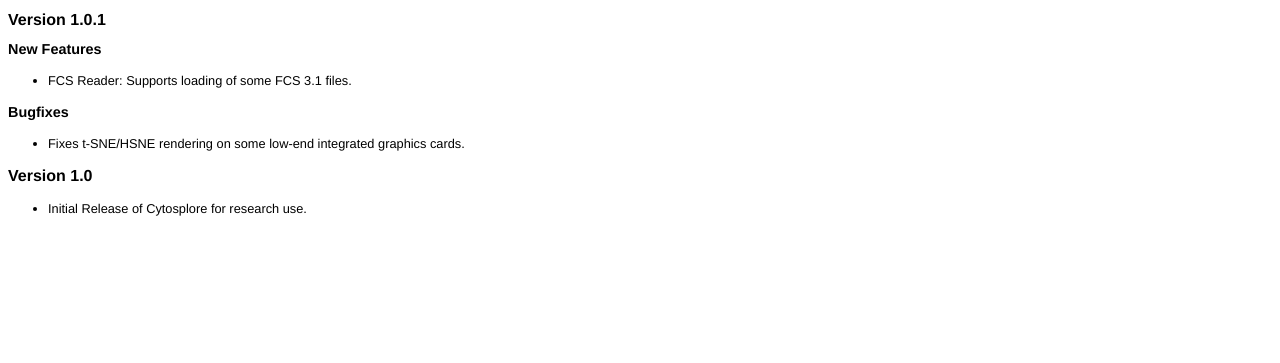
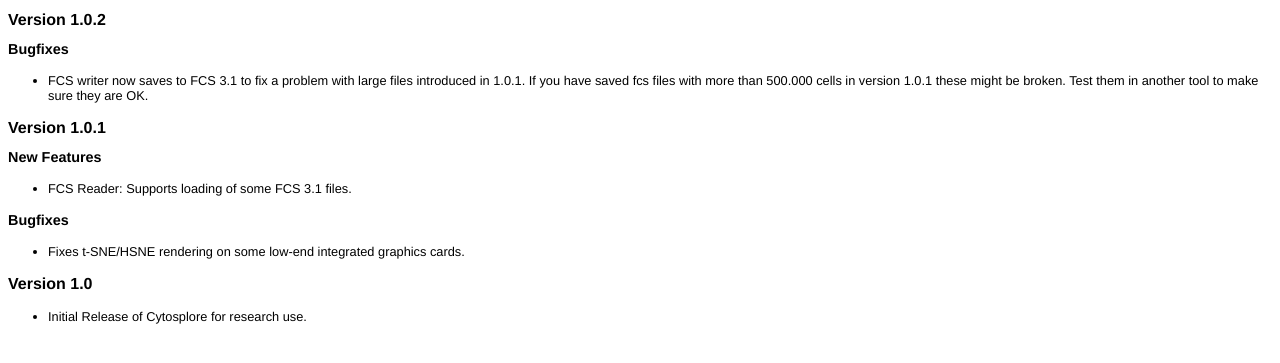
Before and after one commit to Cytosplore/cytosplore.github.io, a Jekyll site: the page appcast/release_notes.html, which Jekyll copies as it is, in a window 1280 px wide. Shown: the top 363 px of the page. Built offline with Jekyll 4.4.1, drawn with Linux system fonts in a browser that asks for light colours.

Commit message:
Adds Cytosplore 1.0.2 for download

```diff
--- a/_includes/main.html
+++ b/_includes/main.html
@@ -288,7 +288,7 @@
 				Disclaimer: Cytosplore is free for academic and non-commercial use, however, if you use Cytosplore within the scope of a scientific article you must cite the original publication: T. Höllt, N. Pezzotti, V. van Unen, F. Koning, E. Eisemann, B. Lelieveldt, and A. Vilanova. <span class="middle-purple">Cytosplore: Interactive Immune Cell Phenotyping for Large Single-Cell Datasets.</span> <em>Computer Graphics Forum (Proceedings of EuroVis),</em> 35(3): pp. 171—180, 2016.
 			</p>
 			<p>
-				<a href="download/win/1.0.1/install_cytosplore.exe"><img src="assets/images/download.png" alt="Download" id="download-top"></a>
+				<a href="download/win/1.0.2/install_cytosplore.exe"><img src="assets/images/download.png" alt="Download" id="download-top"></a>
 			</p>
 		</div>
 	</div>
--- a/appcast/release_notes.html
+++ b/appcast/release_notes.html
@@ -13,7 +13,21 @@
 
 </head>
 
-<body>    <!------------------------------------------------------------------------------------->
+<body>
+    <!------------------------------------------------------------------------------------->
+
+    <h1>Version 1.0.2</h1>
+
+    <h2>Bugfixes</h2>
+    <ul>
+        <li>
+            FCS writer now saves to FCS 3.1 to fix a problem with large files introduced in 1.0.1.
+            If you have saved fcs files with more than 500.000 cells in version 1.0.1 these might be broken.
+            Test them in another tool to make sure they are OK.
+        </li>
+    </ul>
+
+    <!------------------------------------------------------------------------------------->
 
     <h1>Version 1.0.1</h1>
 
```
Also changed, not shown: other parts of _includes/main.html (+2 -2 lines), appcast/appcast.xml (+13 -0 lines), 1 other file.
